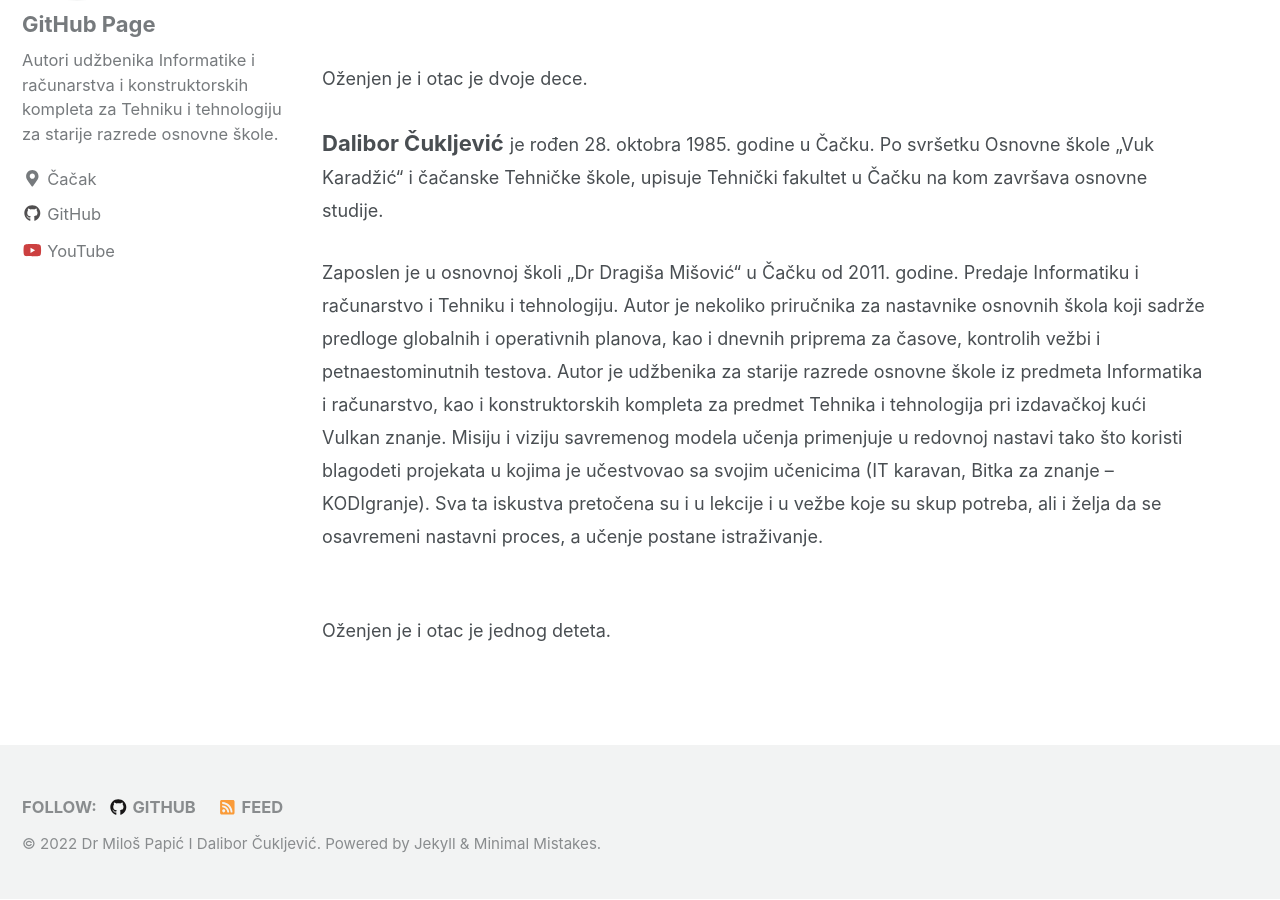
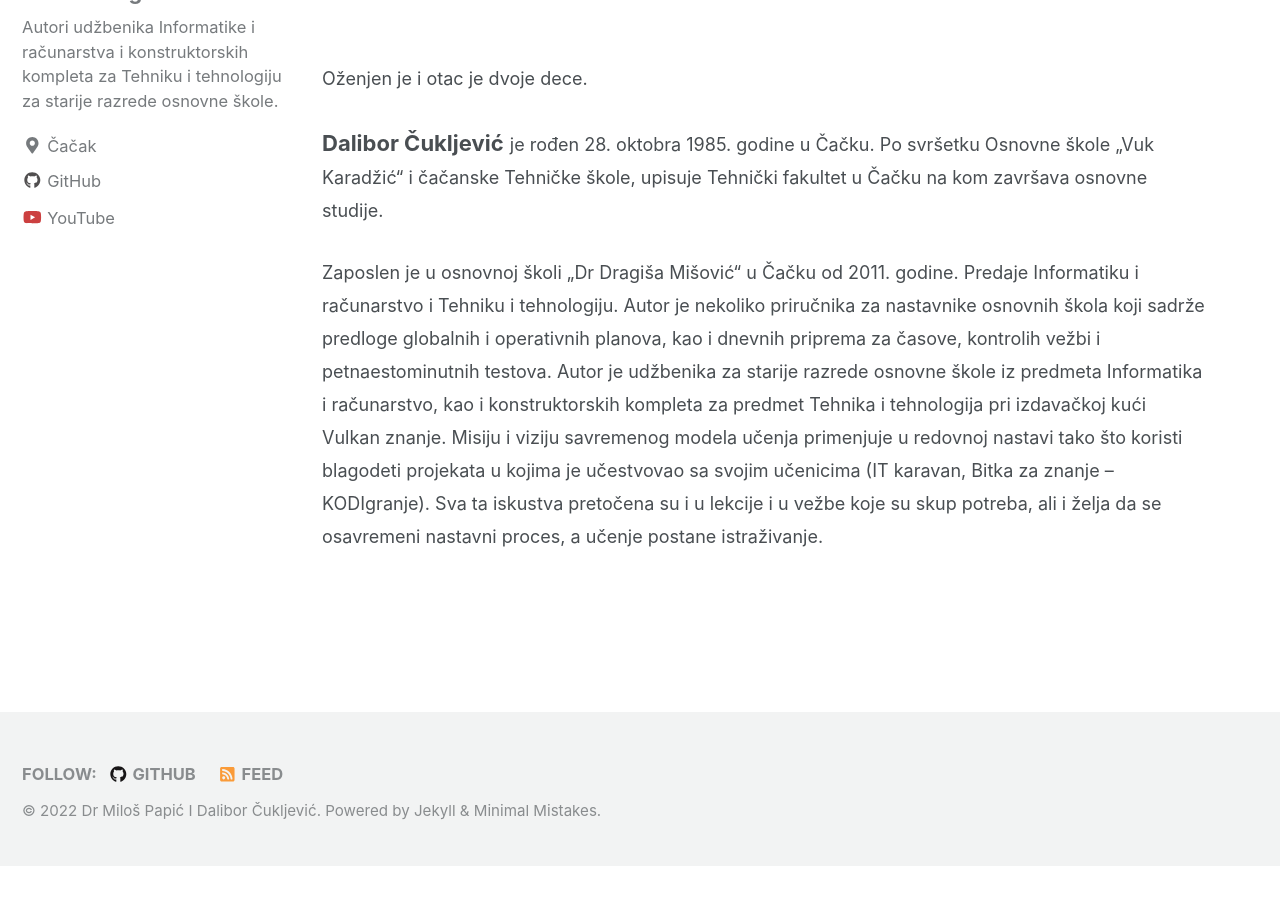
Before and after one commit to vulkanznanje/vulkanznanje.github.io, a Jekyll site: the page built from _pages/O_nama.md, in a window 1280 px wide and 900 px high, scrolled down 1083 px. Built offline with Jekyll 4.4.1, drawn with Linux system fonts in a browser that asks for light colours; nearby versions of some CDN libraries; after the commit the page ends 1950 px from its top, so only the background shows below that.

Commit message:
Update O_nama.md

```diff
--- a/_pages/O_nama.md
+++ b/_pages/O_nama.md
@@ -19,4 +19,4 @@ header:
 **Dalibor Čuklјević** <font size="4"> je rođen 28. oktobra 1985. godine u Čačku. Po svršetku Osnovne škole „Vuk Karadžić“ i čačanske Tehničke škole, upisuje Tehnički fakultet u Čačku na kom završava osnovne studije.</font>
 
 <font size="4">Zaposlen je u osnovnoj školi „Dr Dragiša Mišović“ u Čačku od 2011. godine. Predaje Informatiku i računarstvo i Tehniku i tehnologiju. Autor je nekoliko priručnika za nastavnike osnovnih škola koji sadrže predloge globalnih i operativnih planova, kao i dnevnih priprema za časove, kontrolih vežbi i petnaestominutnih testova. Autor je udžbenika za starije razrede osnovne škole iz predmeta Informatika i računarstvo, kao i konstruktorskih kompleta za predmet Tehnika i tehnologija pri izdavačkoj kući Vulkan znanje. Misiju i viziju savremenog modela učenja primenjuje u redovnoj nastavi tako što koristi blagodeti projekata u kojima je učestvovao sa svojim učenicima (IT karavan, Bitka za znanje – KODIgranje). Sva ta iskustva pretočena su i u lekcije i u vežbe koje su skup potreba, ali i želјa da se osavremeni nastavni proces, a učenje postane istraživanje. </font><br />
-<font size="4"> Oženjen je i otac je jednog deteta. </font>
+<font size="4"></font>
```
